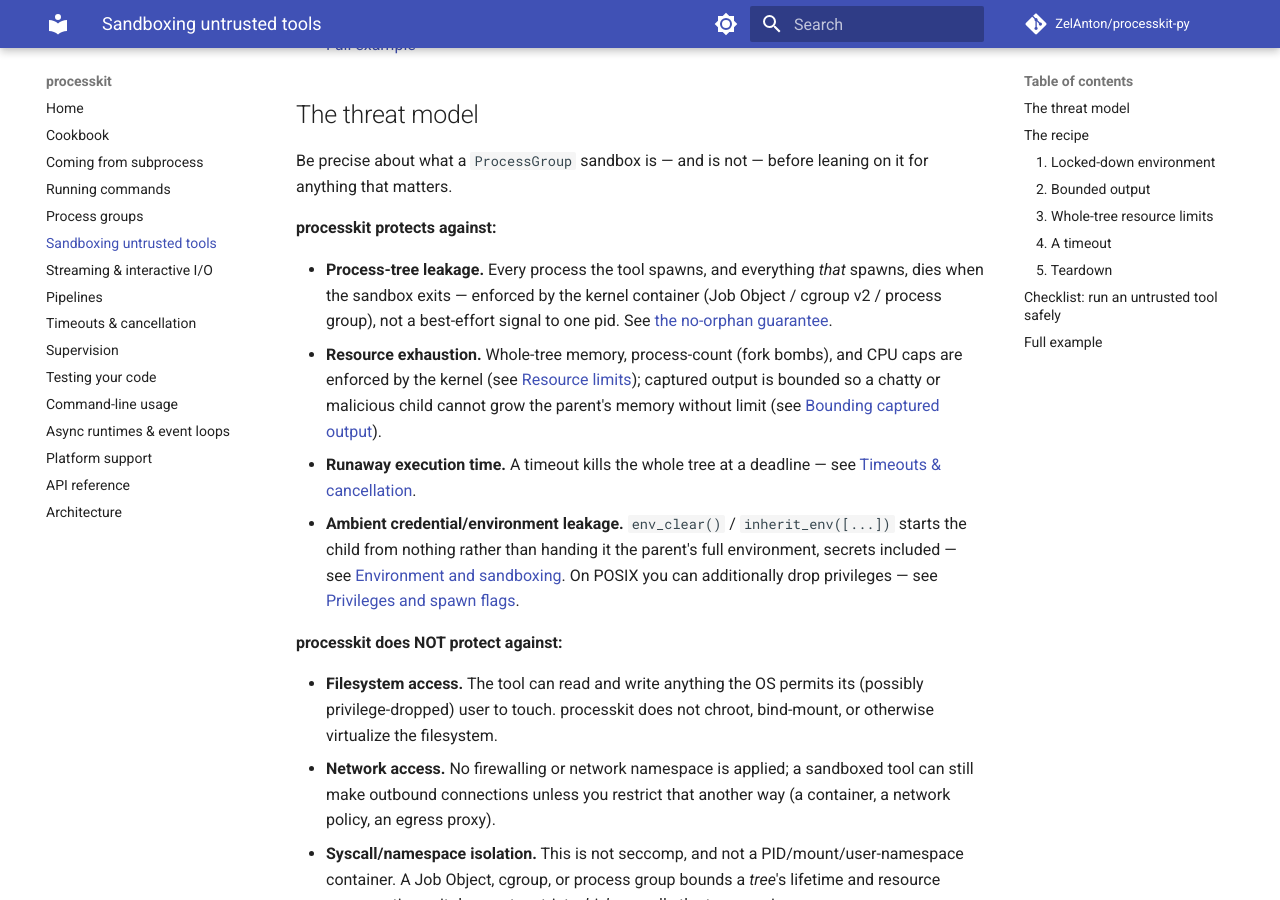
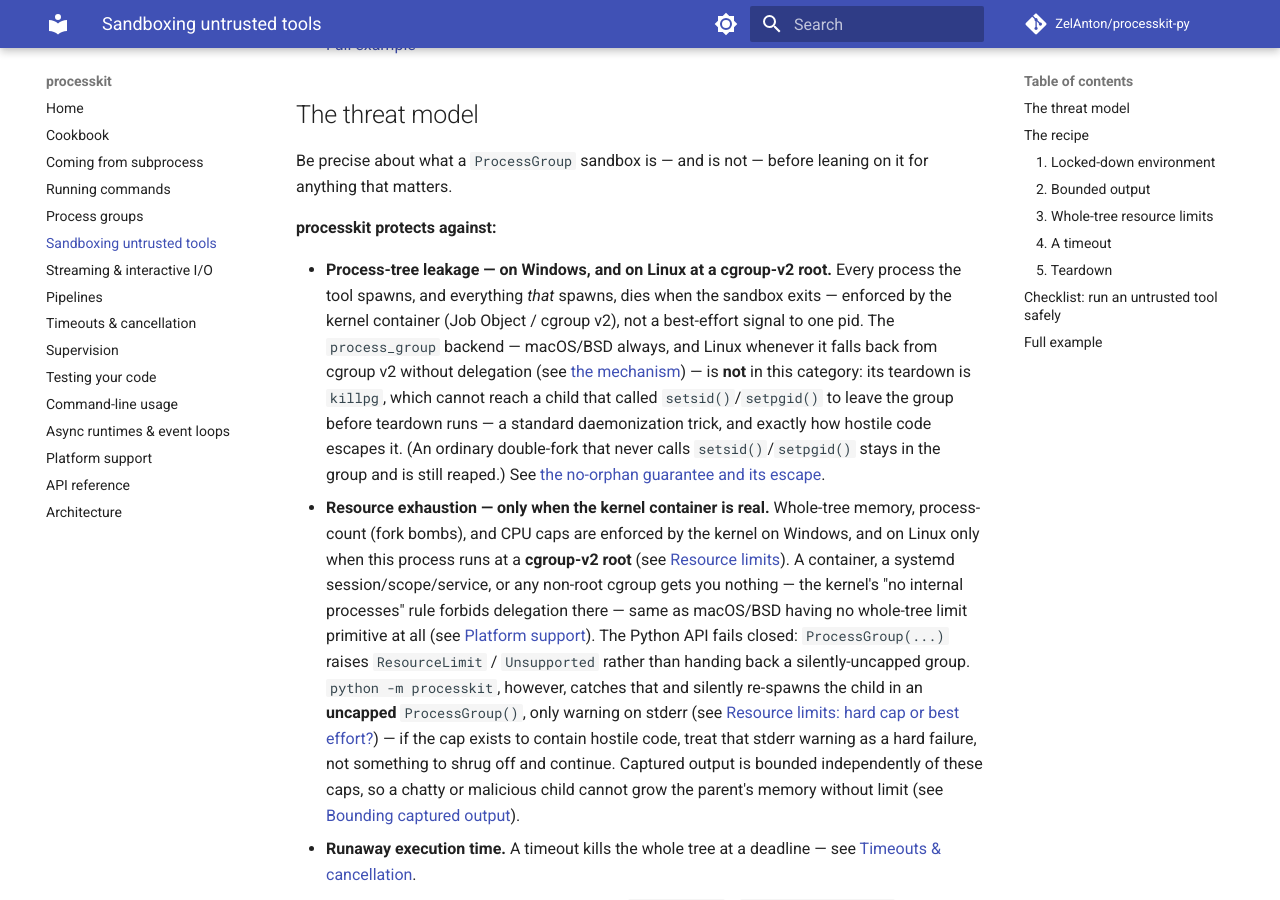
Before and after one commit to ZelAnton/processkit-py, an MkDocs documentation site: the page built from docs/sandboxing.md, in a window 1280 px wide and 900 px high, scrolled down 679 px. Built offline with MkDocs 1.6.1 and Material for MkDocs 9.7.7, drawn with Linux system fonts in a browser that asks for light colours; comment, search, counter and statistics services are not loaded; some of the changed text lies outside the part shown.

Commit message:
Correct sandboxing threat-model over/under-claims for process-group escape and resource limits

```diff
--- a/docs/sandboxing.md
+++ b/docs/sandboxing.md
@@ -30,15 +30,36 @@ leaning on it for anything that matters.
 
 **processkit protects against:**
 
-- **Process-tree leakage.** Every process the tool spawns, and everything
-  *that* spawns, dies when the sandbox exits — enforced by the kernel
-  container (Job Object / cgroup v2 / process group), not a best-effort
-  signal to one pid. See [the no-orphan guarantee](process-groups.md#tearing-down).
-- **Resource exhaustion.** Whole-tree memory, process-count (fork bombs), and
-  CPU caps are enforced by the kernel (see
-  [Resource limits](process-groups.md#resource-limits-the-sandbox)); captured
-  output is bounded so a chatty or malicious child cannot grow the parent's
-  memory without limit (see
+- **Process-tree leakage — on Windows, and on Linux at a cgroup-v2 root.**
+  Every process the tool spawns, and everything *that* spawns, dies when the
+  sandbox exits — enforced by the kernel container (Job Object / cgroup v2),
+  not a best-effort signal to one pid. The `process_group` backend — macOS/BSD
+  always, and Linux whenever it falls back from cgroup v2 without delegation
+  (see [the mechanism](process-groups.md#creating-a-group-and-the-mechanism))
+  — is **not** in this category: its teardown is `killpg`, which cannot reach
+  a child that called `setsid()`/`setpgid()` to leave the group before
+  teardown runs — a standard daemonization trick, and exactly how hostile
+  code escapes it. (An ordinary double-fork that never calls
+  `setsid()`/`setpgid()` stays in the group and is still reaped.) See [the
+  no-orphan guarantee and its escape](process-groups.md#tearing-down).
+- **Resource exhaustion — only when the kernel container is real.**
+  Whole-tree memory, process-count (fork bombs), and CPU caps are enforced by
+  the kernel on Windows, and on Linux only when this process runs at a
+  **cgroup-v2 root** (see
+  [Resource limits](process-groups.md#resource-limits-the-sandbox)). A
+  container, a systemd session/scope/service, or any non-root cgroup gets you
+  nothing — the kernel's "no internal processes" rule forbids delegation
+  there — same as macOS/BSD having no whole-tree limit primitive at all (see
+  [Platform support](platforms.md)). The Python API fails closed:
+  `ProcessGroup(...)` raises `ResourceLimit` / `Unsupported` rather than
+  handing back a silently-uncapped group. `python -m processkit`, however,
+  catches that and silently re-spawns the child in an **uncapped**
+  `ProcessGroup()`, only warning on stderr (see [Resource limits: hard cap or
+  best effort?](cli.md#resource-limits-hard-cap-or-best-effort)) — if the cap
+  exists to contain hostile code, treat that stderr warning as a hard
+  failure, not something to shrug off and continue. Captured output is
+  bounded independently of these caps, so a chatty or malicious child cannot
+  grow the parent's memory without limit (see
   [Bounding captured output](commands.md#bounding-captured-output)).
 - **Runaway execution time.** A timeout kills the whole tree at a deadline —
   see [Timeouts & cancellation](timeouts-and-cancellation.md).
@@ -153,7 +174,13 @@ Full treatment: [Tearing down](process-groups.md#tearing-down).
       piped chain) — untrusted code should never run unbounded.
 - [ ] Teardown via a context manager, never `__del__` / `atexit`.
 - [ ] `kill_on_parent_death()` set on the tool, so it dies even if your own
-      process crashes before teardown runs.
+      process crashes before teardown runs — on POSIX this covers only the
+      **direct child** (Linux `PR_SET_PDEATHSIG`; not inherited by
+      grandchildren, resettable by the child itself via
+      `prctl(PR_SET_PDEATHSIG, 0)`, and lost across `exec`/a uid change), and
+      is a documented no-op on macOS/BSD. A tree-wide guarantee against a
+      hard kill of your own process is Windows-only (Job Object). See
+      [Privileges and spawn flags](commands.md#privileges-and-spawn-flags).
 - [ ] (POSIX only, if running as a privileged user) privileges dropped with
       all three of `uid` / `gid` / `groups([...])` set together — `uid` alone
       leaves the child holding the parent's supplementary groups.
```
Also changed, not shown: docs/process-groups.md (+15 -0 lines).
